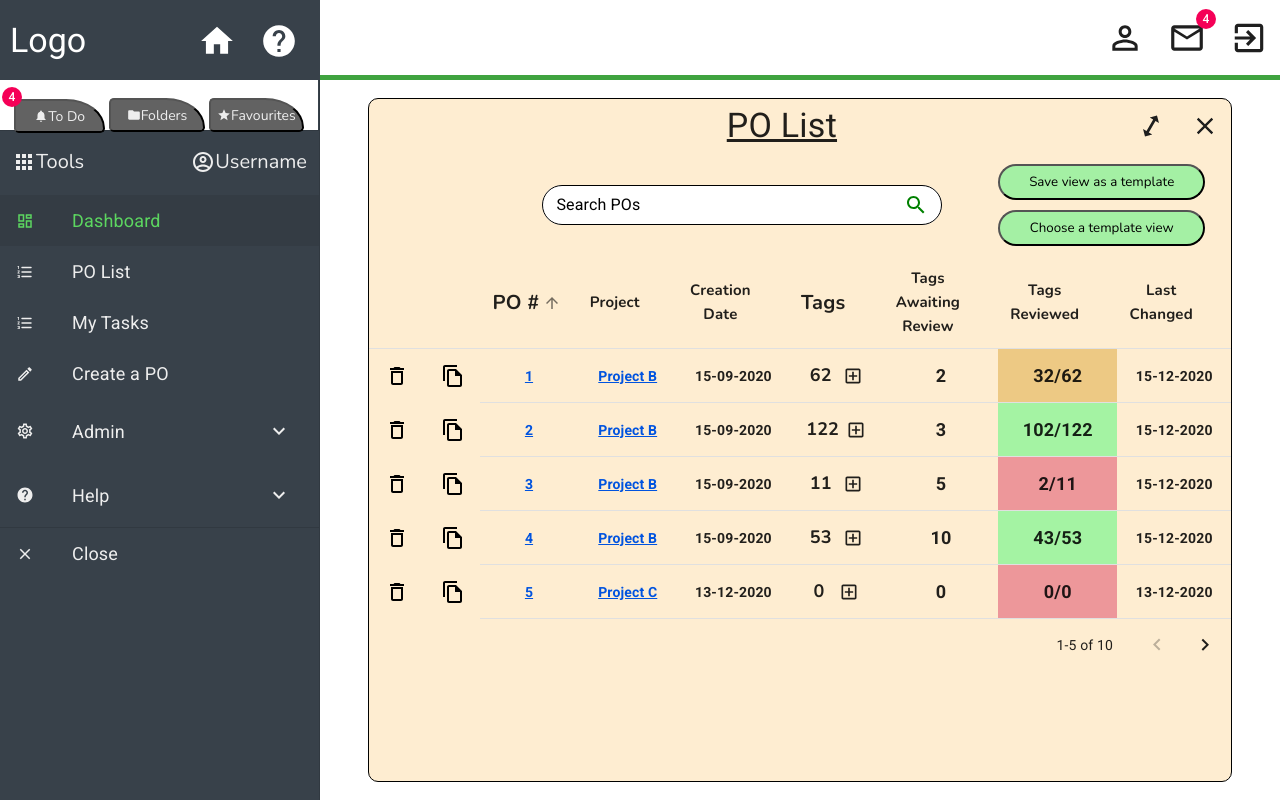
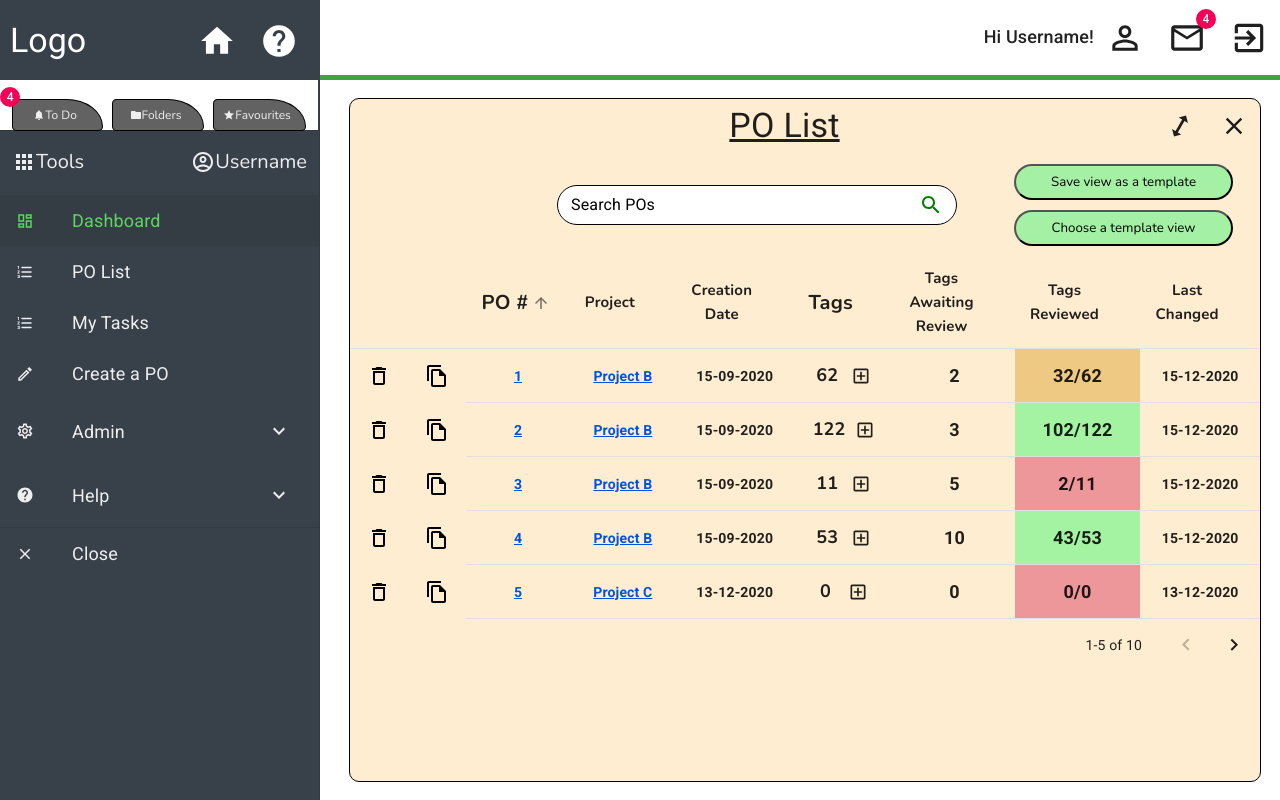
Before and after one commit to bmutahhar/po-list-react-material-ui, a React (Create React App) app: page / in a window 1280 px wide. Built offline with nearby package versions, Linux system fonts and the light colour scheme.

Commit message:
Revision 1 7/11

```diff
--- a/src/components/Main.jsx
+++ b/src/components/Main.jsx
@@ -5,6 +5,7 @@ import React, { useState, useLayoutEffect } from "react";
 import { TopLeft, TopRight } from "./Navbar/NavbarElements";
 import Sidebar from "./Sidebar/Sidebar";
 import POList from "./POList/POList";
+import clsx from "clsx";
 
 const useStyles = makeStyles((theme) => ({
   root: {
@@ -26,7 +27,16 @@ const useStyles = makeStyles((theme) => ({
   },
   item4: {
     height: "90%",
+    display: "flex",
+    alignItems: "center",
+    justifyContent: "center",
   },
+  open:{
+    justifyContent: "flex-start",
+  },
+  sidebarMargin:{
+    marginRight:10,
+  }
 }));
 
 const Main = () => {
@@ -87,7 +97,9 @@ const Main = () => {
         alignItems="center"
         justify="center"
         xs={12-getCols()} md={12-getCols()} xl={12-getCols()}
-        className={classes.item4}
+        className={clsx(classes.item4,{
+        [classes.open]:!open
+      })}
       >
         <POList />
       </Grid>
--- a/src/components/Navbar/NavbarElements.jsx
+++ b/src/components/Navbar/NavbarElements.jsx
@@ -42,6 +42,21 @@ const useStyles = makeStyles((theme) => ({
       fontSize: "68px",
     },
   },
+  username: {
+    fontSize: "18px",
+    [theme.breakpoints.down("md")]: {
+      fontSize: "16px",
+    },
+    [theme.breakpoints.down("sm")]: {
+      fontSize: "14px",
+    },
+    [theme.breakpoints.down("xs")]: {
+      fontSize: "12px",
+    },
+    [theme.breakpoints.up("xl")]: {
+      fontSize: "40px",
+    },
+  },
   grid: {
     display: "flex",
     justifyContent: "flex-end",
@@ -84,9 +99,12 @@ export const TopRight = () => {
         borderBottom: "5px solid #3fa33f",
         display: "flex",
         justifyContent: "flex-end",
-        height:"100%",
+        height: "100%",
       }}
     >
+      <Typography variant="h6" className={classes.username}>
+        Hi Username!
+      </Typography>
       <IconButton>
         <PersonOutlineIcon
           className={classes.icons}
--- a/src/components/POList/POList.jsx
+++ b/src/components/POList/POList.jsx
@@ -53,10 +53,10 @@ const useStyles = makeStyles((theme) => ({
   },
 }));
 
-const POList = () => {
+const POList = ({open}) => {
   const classes = useStyles();
   return (
-    <Container>
+    <Container open={open}>
       <Row
         width="100%"
         height="8%"
@@ -99,11 +99,12 @@ const Container = styled.div`
   align-items: center;
   justify-content: flex-start;
   flex-direction: column;
-  width: 90%;
+  width: 95%;
   height: 95%;
   border: 1px solid black;
   border-radius: 10px;
   overflow: hidden;
+  margin-left: ${(props) => !props.open? "10px":"0px"};
 `;
 
 const Row = styled.div`
--- a/src/components/Sidebar/Drawer.jsx
+++ b/src/components/Sidebar/Drawer.jsx
@@ -278,6 +278,7 @@ export default function MiniDrawer({
           onClick={(event) => {
             handleDrawerOpen();
             handleListItemClick(event, 4);
+            handleAdminClick();
           }}
           selected={selectedIndex === 4}
         >
@@ -318,6 +319,7 @@ export default function MiniDrawer({
           onClick={(event) => {
             handleDrawerOpen();
             handleListItemClick(event, 5);
+            handleHelpClick();
           }}
           selected={selectedIndex === 5}
         >
--- a/src/components/Sidebar/Tabs.jsx
+++ b/src/components/Sidebar/Tabs.jsx
@@ -11,9 +11,10 @@ const useStyles = makeStyles((theme) => ({
   root: {
     display: "flex",
     alignItems: "flex-end",
-    justifyContent: "center",
+    justifyContent: "space-evenly",
     borderRight: "1px solid #38414a",
     height: 50,
+    padding: "0px 5px 0px 5px",
     width: "100%",
     [theme.breakpoints.up("xl")]: {
       height: "auto",
@@ -26,12 +27,14 @@ const useStyles = makeStyles((theme) => ({
     },
   },
   badge: {
-    width: "30%",
+    width: "32%",
     height: "50%",
     marginBottom: 8,
+    marginRight:2,
+    borderRadius: "5px",
     padding: 0,
     [theme.breakpoints.up("xl")]: {
-      marginBottom: 5,
+      marginBottom: 3,
     },
 
     [theme.breakpoints.up("md")]: {
@@ -47,7 +50,6 @@ const useStyles = makeStyles((theme) => ({
       padding: 0,
       margin: 0,
     },
-
   },
 }));
 
@@ -86,53 +88,15 @@ const Tab = styled.button`
   height: 50%;
   background-color: #626262;
   color: #eee;
-  padding: 15px;
+  padding: 15px 25px 15px 20px;
   margin: 2px;
-  margin-bottom: -2px;
+  margin-bottom: -1px;
   font-size: 14px;
   display: flex;
   align-items: center;
   justify-content: center;
   text-align: center;
-  border-radius: 5px;
-  border-top-right-radius: 40px 30px;
-  &:active {
-    background-color: #38414a;
-    outline: none;
-    border: none;
-  }
-  &:focus {
-    background-color: #38414a;
-    outline: none;
-  }
-  @media (max-width: 768px) {
-    width: 80%;
-    height: 20%;
-  }
-
-  @media (max-width: 1024px) {
-    font-size: 12px;
-  }
-
-  @media (min-width: 768px) and (max-width: 1024px) {
-    width: 50%;
-    height: 20%;
-  }
-`;
-
-const BadgeTab = styled.button`
-  background-color: #626262;
-  width: 100%;
-  height: 30%;
-  color: #eee;
-  font-size: 14px;
-  padding: 15px;
-  margin: 2px;
-  margin-bottom: -2px;
-  display: flex;
-  align-items: center;
-  justify-content: center;
-  text-align: center;
+  border: 1px solid black;
   border-radius: 5px;
   border-top-right-radius: 40px 30px;
   &:active {
@@ -145,6 +109,65 @@ const BadgeTab = styled.button`
     outline: none;
   }
 
+  @media (min-width:1920px){
+    font-size: 20px;
+  }
+
+  @media (max-width: 1280px) and (min-width: 1024px) {
+    font-size: 12px;
+  }
+
+  @media (max-width: 960px) and (min-width: 768px) {
+    width: 50%;
+    height: 20%;
+  }
+
+  @media (max-width: 768px) {
+    width: 50%;
+    height: 20%;
+  }
+
+  @media (max-width: 1024px) {
+    font-size: 12px;
+  }
+`;
+
+const BadgeTab = styled.button`
+  background-color: #626262;
+  width: 100%;
+  height: 30%;
+  color: #eee;
+  font-size: 14px;
+  padding: 15px 25px 15px 20px;
+  margin: 2px;
+  margin-bottom: 0px;
+  display: flex;
+  align-items: center;
+  justify-content: center;
+  text-align: center;
+  border: 1px solid black;
+  border-radius: 5px;
+  border-top-right-radius: 40px 30px;
+  &:active {
+    background-color: #38414a;
+    outline: none;
+    border: none;
+  }
+  &:focus {
+    background-color: #38414a;
+    outline: none;
+  }
+  @media (min-width:1920px){
+    font-size: 20px;
+  }
+
+  @media (max-width: 1280px) and (min-width: 1024px) {
+    font-size: 12px;
+  }
+
+  @media (max-width: 1024px) {
+    font-size: 12px;
+  }
 `;
 
 export default Tabs;
```
Also changed, not shown: 2 other files (tests, documents, lock files or other folders).
